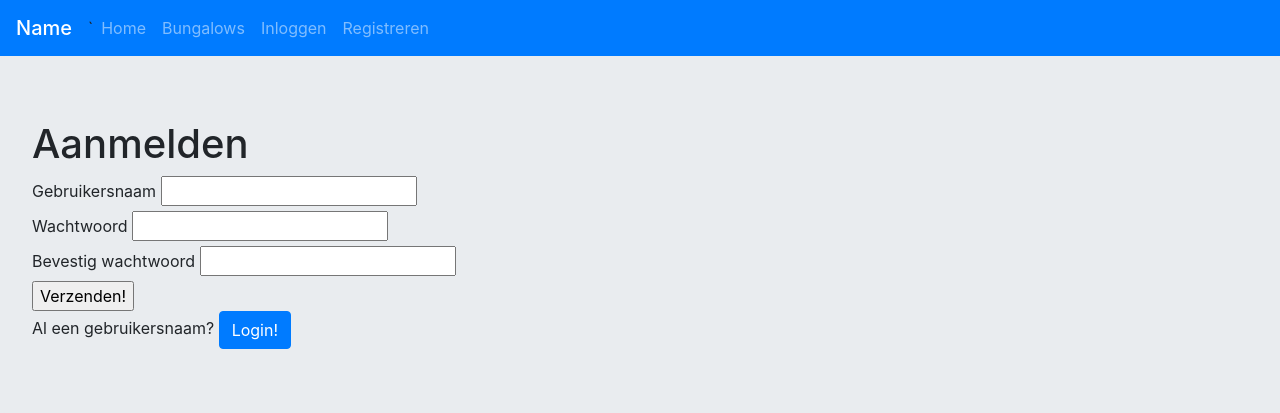
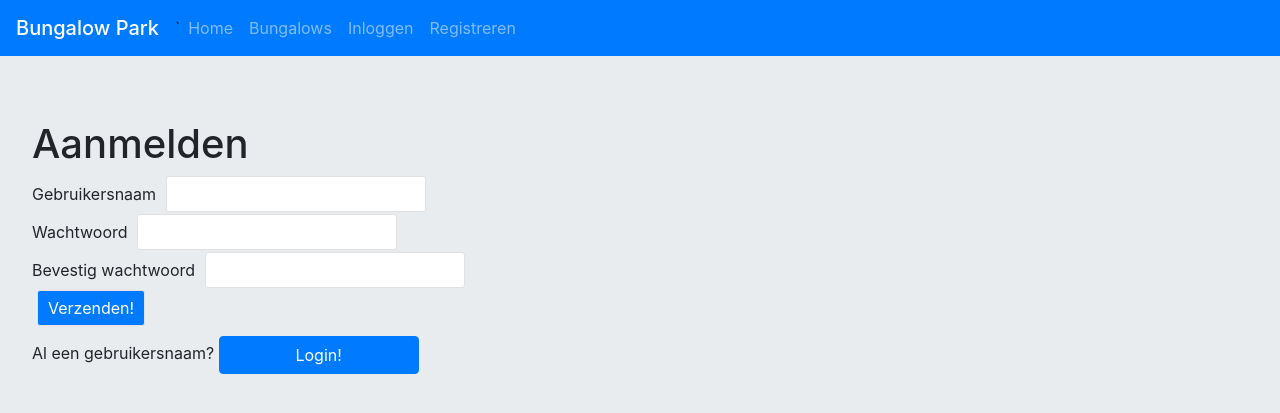
Before and after one commit to mdbaal/WebtechBungalow, a Flask app: page /visitor/register in a window 1280 px wide. Shown: the top 413 px of the page. Run offline with Flask 2, Linux system fonts and the light colour scheme; data comes from the database, SQL or seed files in the repository; some libraries are stand-ins or nearby versions.

Commit message:
stijling van website

```diff
--- a/app/bungalows/templates/offers.html
+++ b/app/bungalows/templates/offers.html
@@ -11,7 +11,7 @@
             Name: {{ bungalow.name }} <br>
             Size: {{ bungalow.capacity }} <br>
             Price: {{ bungalow.price }} <br>
-            <a href="{{url_for('bungalows.reserve', bungalow_id=bungalow.id)}}" class="btn btn-primary">Make reservation now!</a>
+            <a href="{{url_for('bungalows.reserve', bungalow_id=bungalow.id)}}" class="btn btn-primary">Reserveer nu!</a>
         </div>
         {% endfor %}
     </div>
--- a/app/root/templates/base.html
+++ b/app/root/templates/base.html
@@ -15,7 +15,7 @@
     </head>
     <body>
         <nav class="navbar navbar-expand-lg navbar-dark bg-primary">
-            <span class="navbar-brand mb-0 h1" href="#">Name</span>`
+            <span class="navbar-brand mb-0 h1" href="#">Bungalow Park</span>`
             <ul class="navbar-nav mr-auto">
                 <li class="nav-item">
                     <a class="nav-link" href="/">Home</a>
--- a/app/root/templates/index.html
+++ b/app/root/templates/index.html
@@ -7,4 +7,5 @@
 
 {% block content %}
     <h1>Welkom!</h1>
+    <p>Vind hier uw  beste bungalow bij Bungalow Park</p>
 {% endblock %}
--- a/app/static/styles/style.css
+++ b/app/static/styles/style.css
@@ -6,14 +6,44 @@
 
 .card {
     border-bottom: 1px solid gray;
-    width: 100%;
+    width: 40%;
+    padding:10px;
+    margin-bottom: 1rem;
 }
 
-.card {
-    margin-bottom: 1rem;
-}
 
 .gallery-img {
     max-width: 300px;
     max-height: 300px;
+    margin-right: 10px;
+    border:1px solid #e1e1e1;
+    border-radius: 3px;
+    margin-bottom: 40px;
+    box-shadow: 3px 5px 5px 5px rgba(0,0,0,.3);
+    transition: transform .5s,margin .5s;
 }
+
+.gallery-img:hover {
+   transform: scale(1.2);
+   margin-right: 50px;
+
+}
+
+.btn.btn-primary{
+    width:200px;
+    margin: 10px 0
+}
+
+input{
+    border-radius:3px;
+    border: 1px solid #e1e1e1;
+    padding: 5px;
+    margin: 0 5px;
+
+}
+
+input#submit{
+    background-color: #007bff;
+    color:white;
+    padding: 5px 10px;
+}
```
